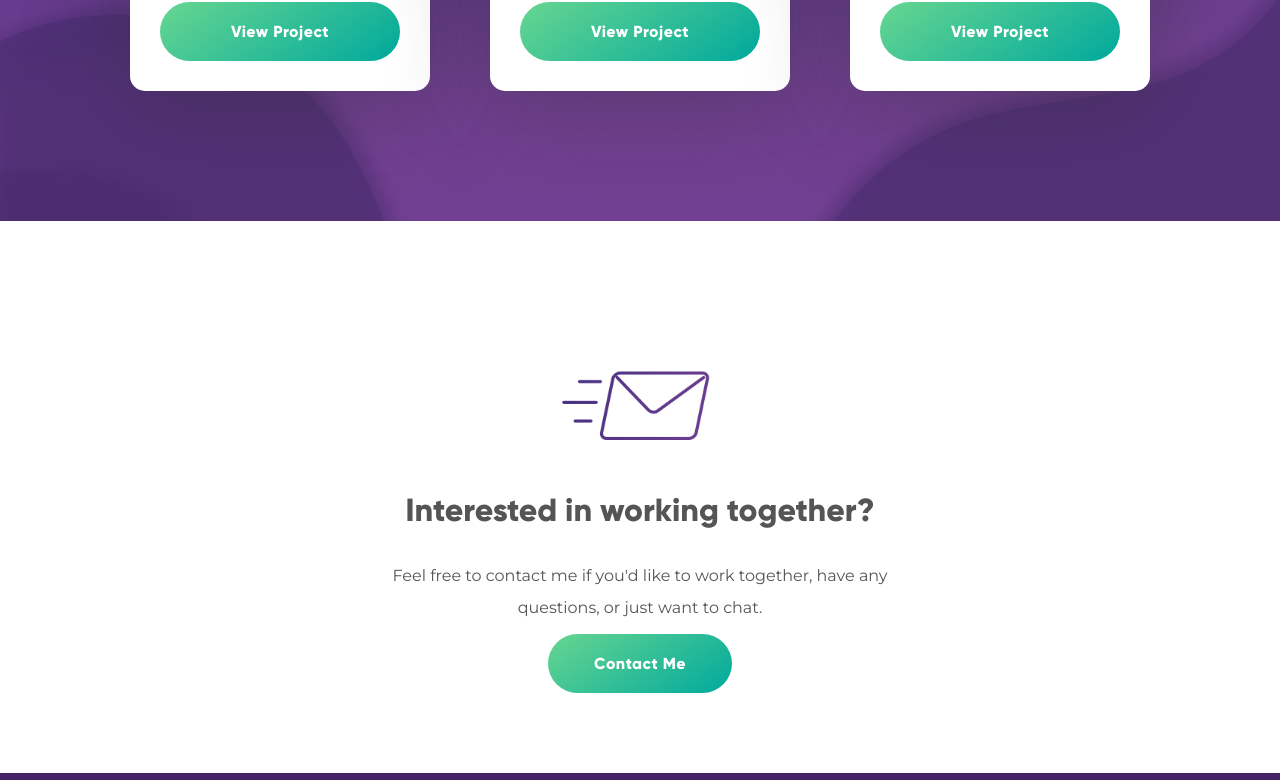
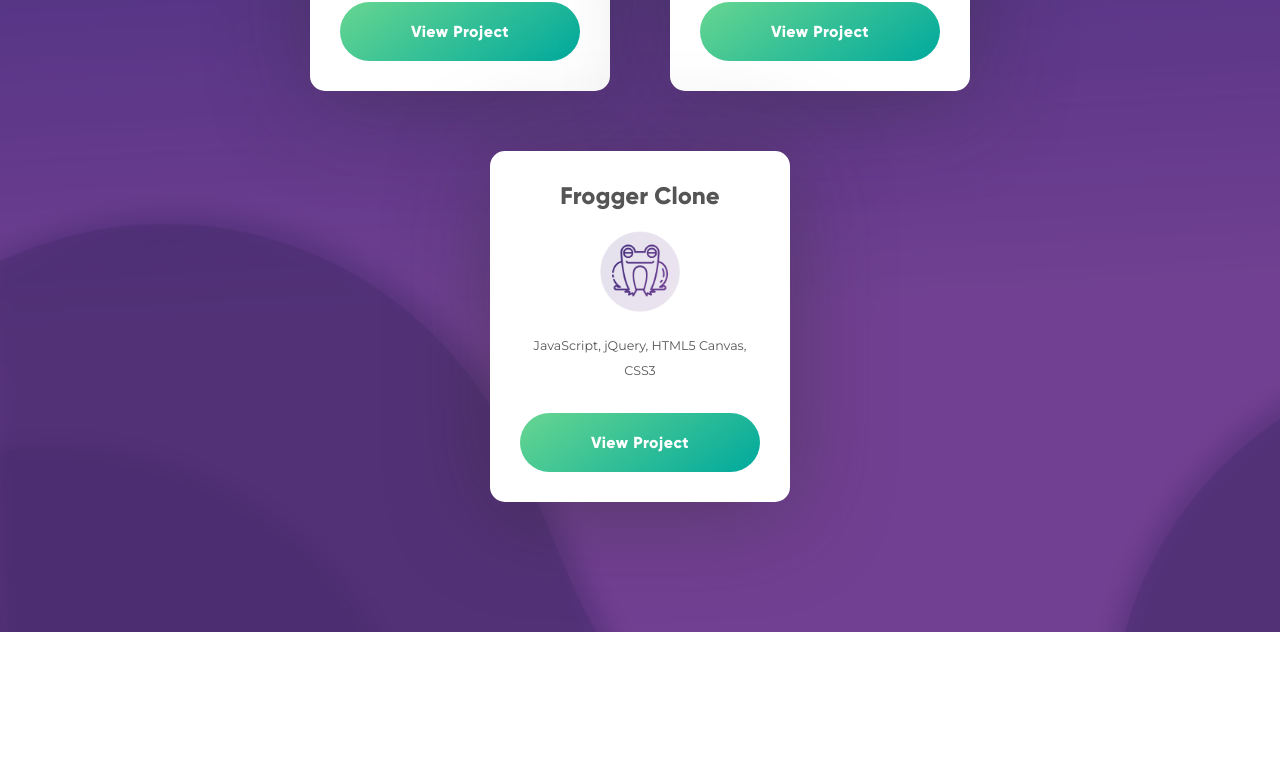
Before and after one commit to rob9095/robt-portfolio, a React (Create React App) app in the folder client/: page / in a window 1280 px wide. Shown: the part 1988-2768 px from the top of the page. Built offline with nearby package versions, Linux system fonts and the light colour scheme.

Commit message:
css updates

```diff
--- a/client/src/App.js
+++ b/client/src/App.js
@@ -99,10 +99,12 @@ class App extends Component {
           </section>
           <section className="contact">
           <div className="container">
-            <img src={require('./img/mail-icon.png')} />
-            <h3 className="title">Interested in working together?</h3>
-            <p>Feel free to contact me if you'd like to work together, have any questions, or just want to chat.</p>
-            <a className="btn">Contact Me</a>
+            <div className="contact-wrapper">
+              <img src={require('./img/mail-icon.png')} />
+              <h3 className="title">Interested in working together?</h3>
+              <p>Feel free to contact me if you'd like to work together, have any questions, or just want to chat.</p>
+              <a className="btn">Contact Me</a>
+            </div>
           </div>
           </section>
           <footer>
--- a/client/src/index.css
+++ b/client/src/index.css
@@ -57,6 +57,7 @@ section {
   display: flex;
   flex-direction: column;
   padding: 100px 80px;
+  align-items: center;
 }
 
 hr {
@@ -85,16 +86,48 @@ section {
   }
 }
 
+@media (max-width: 800px) {
+  .flex-col-mobile {
+    flex-direction: column;
+  }
+}
+
+
+@media (max-width: 1200px) {
+  .flex-col-tablet {
+    flex-direction: column;
+  }
+}
+
 .container {
-  max-width: 1600px;
-  margin: 0 auto;
+  width: 100%;
+}
+
+@media (min-width: 576px) {
+  .container {
+    max-width: calc(100% - 50px);
+  }
+}
+
+@media (min-width: 992px) {
+  .container {
+    max-width: calc(100% - 90px);
+  }
+}
+
+@media (min-width: 1400px) {
+  .container {
+    max-width: 1340px;
+  }
 }
 
 /* Header Styles */
 
 header {
   position: relative;
-  background: transparent;
+  display: flex;
+  justify-content: center;
+  z-index: 1;
 }
 
 header .header-wrapper {
@@ -169,19 +202,7 @@ header h2 {
   margin-bottom: 15px;
 }
 }
-
-@media (max-width: 800px) {
-.flex-col-mobile {
-  flex-direction: column;
-}
-}
-
-
-@media (max-width: 1200px) {
-.flex-col-tablet {
-  flex-direction: column;
-}
-} */
+*/
 
 /* Hero Styles */
 
@@ -233,7 +254,6 @@ header h2 {
   margin-top: 100px;
   animation: 1s slidefade 1s forwards;
   display: flex;
-  justify-content: center;
 }
 
 @keyframes slidefade {
@@ -359,16 +379,17 @@ width: 100%;
 section.contact {
   max-width: 700px;
   margin: 0 auto;
-text-align: center;
+}
+
+section.contact .contact-wrapper {
+  display: flex;
+  justify-content: center;
+  align-items: center;
+  flex-direction: column;
 }
 
 section.contact img {
   max-width: 160px;
-margin: 0 auto;
-}
-
-section.contact .btn {
-width: 200px;
   margin: 0 auto;
 }
 
@@ -380,8 +401,9 @@ margin: 0 auto;
 
 /* Footer */
 footer {
-  position: relative;
   background: #442467;
+  display: flex;
+  justify-content: center;
 }
 
 footer .footer-wrapper {
```
Lines whose indentation alone changed are shown as unchanged.
